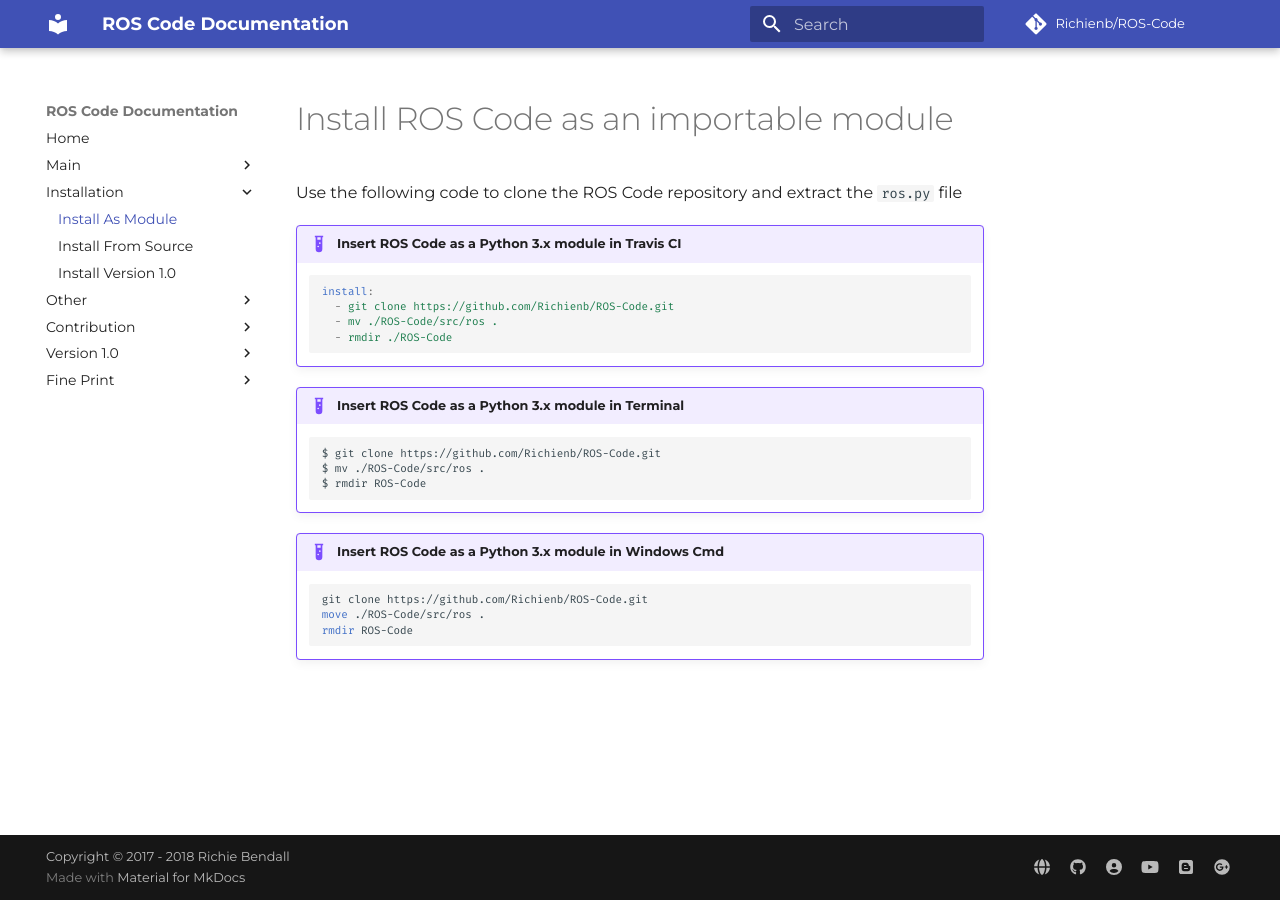
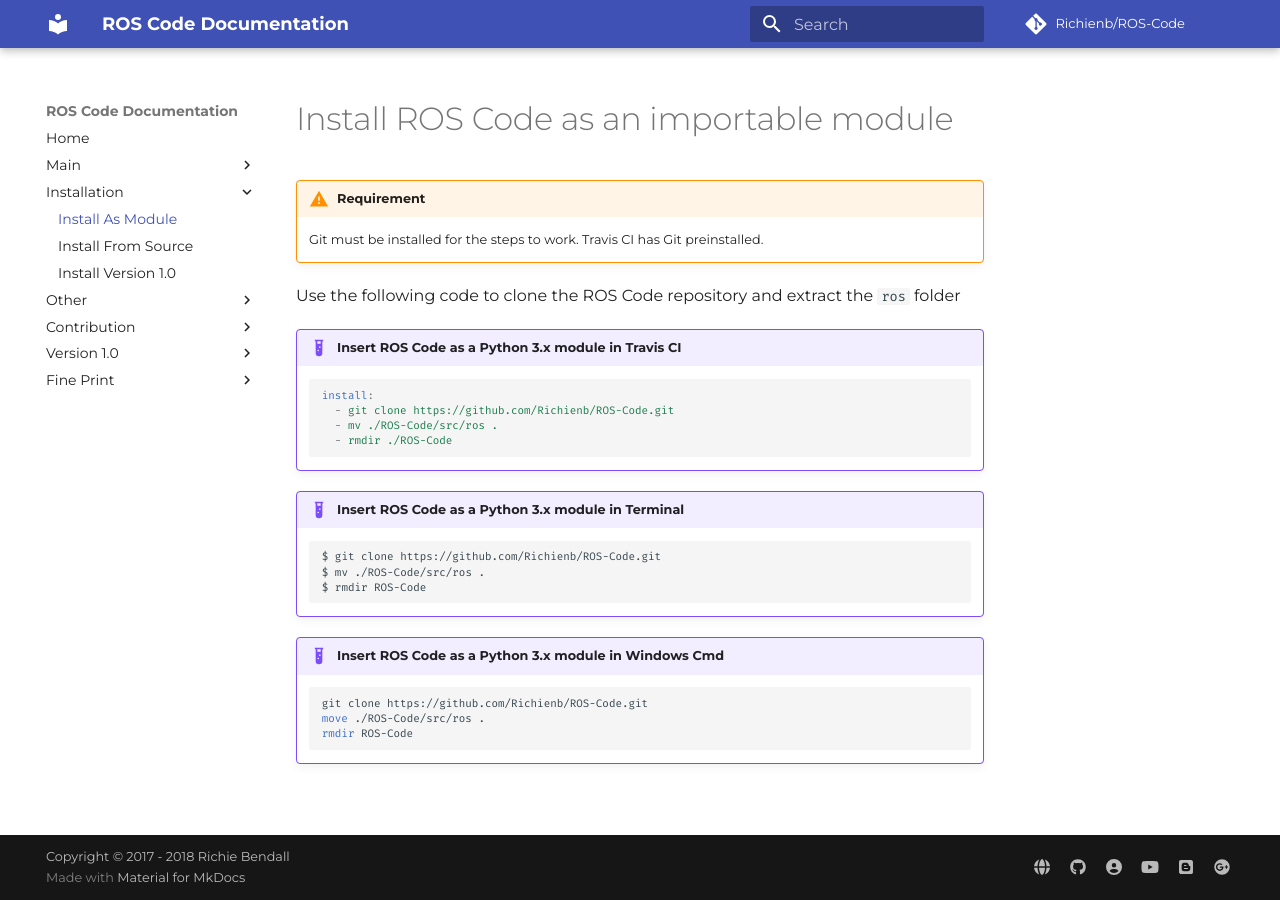
Before and after one commit to Richienb/ROS-Code, an MkDocs documentation site: the page built from docs/install-module.md, in a window 1280 px wide. Built offline with MkDocs 1.6.1 and Material for MkDocs 9.7.7, drawn with Linux system fonts in a browser that asks for light colours; comment, search, counter and statistics services are not loaded; old or Windows-style settings are respelled for this version of MkDocs.

Commit message:
Add requirements section

```diff
--- a/docs/install-module.md
+++ b/docs/install-module.md
@@ -1,6 +1,9 @@
 # Install ROS Code as an importable module
 
-Use the following code to clone the ROS Code repository and extract the `ros.py` file
+!!! warning "Requirement"
+    Git must be installed for the steps to work. Travis CI has Git preinstalled.
+
+Use the following code to clone the ROS Code repository and extract the `ros` folder
 
 !!! example "Insert ROS Code as a Python 3.x module in Travis CI"
 
```
